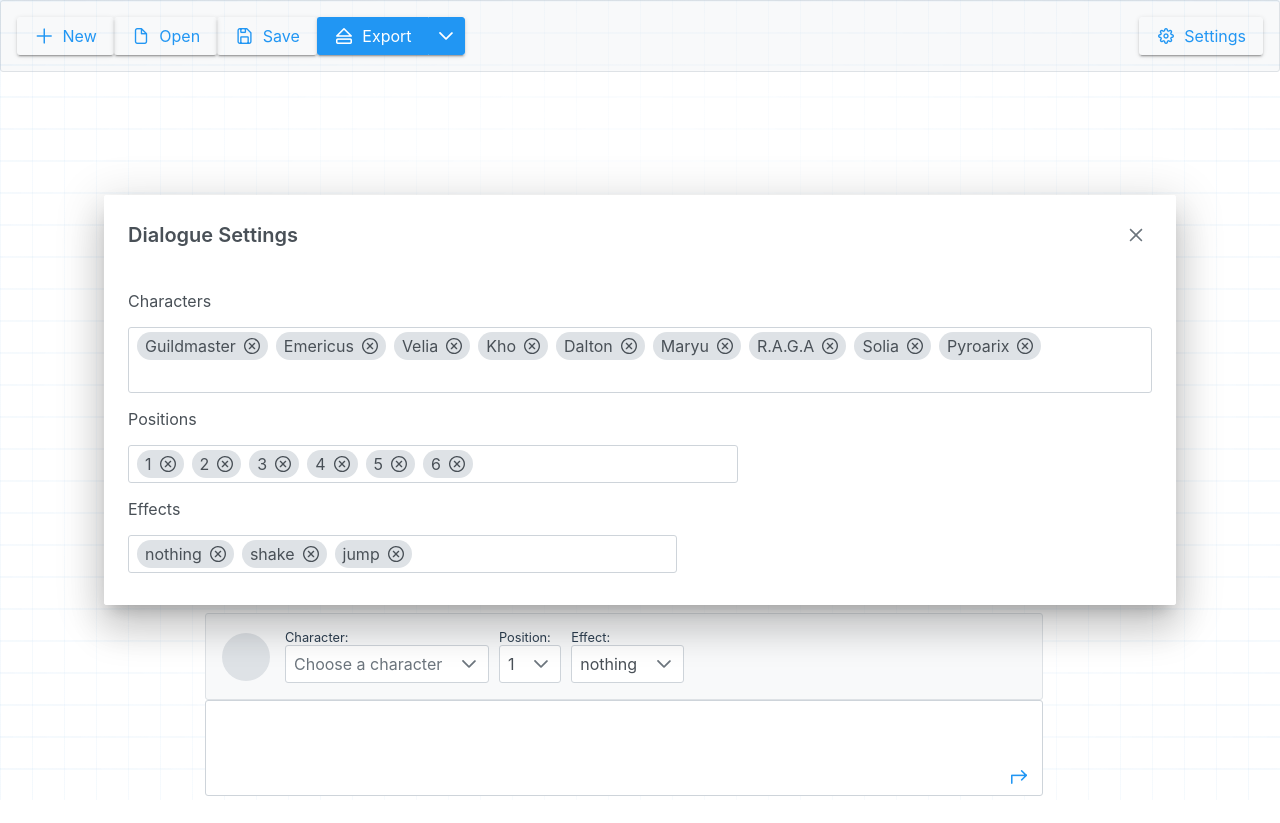
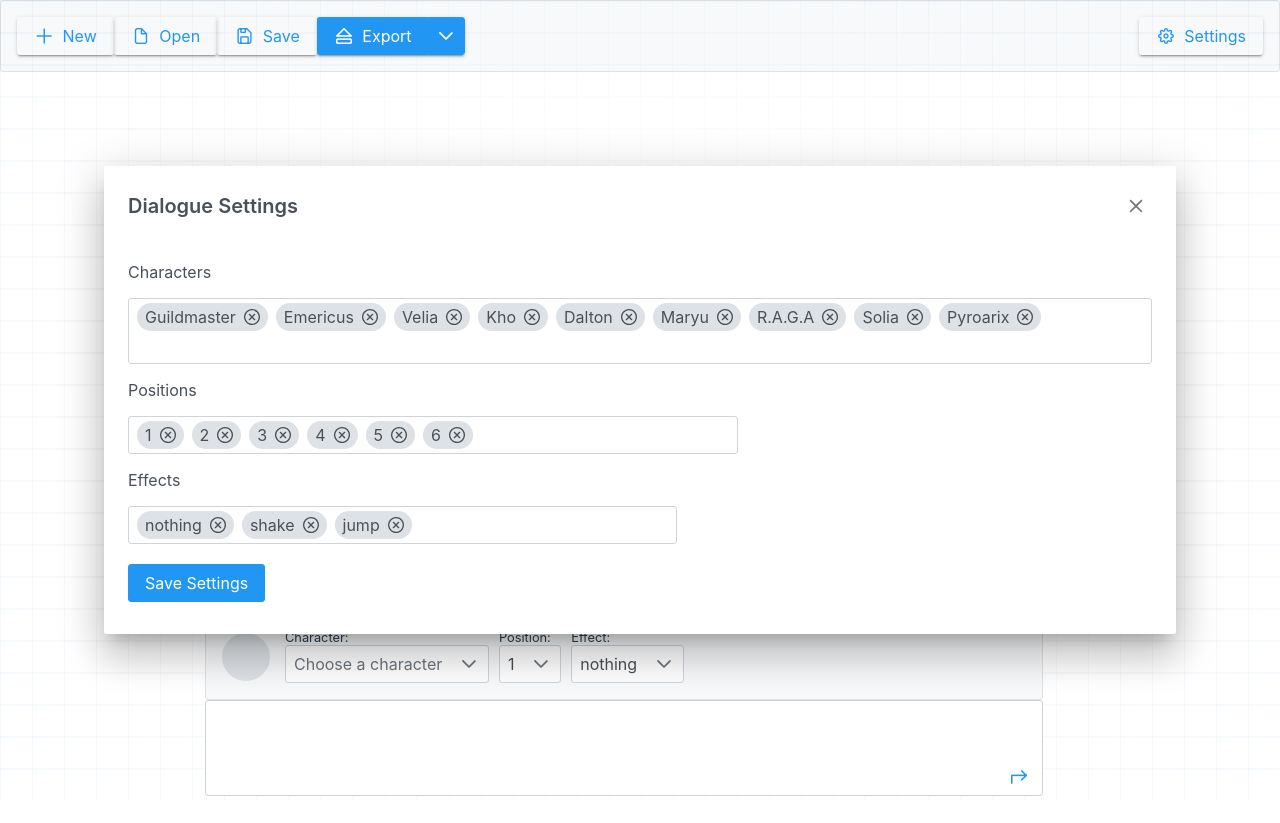
Before and after one commit to janinevaranta/kilta-dialogue-maker, a Vue app: page /#/ in a window 1280 px wide. Both pictures are taken after a click on the button "Settings". Built offline with nearby package versions, Linux system fonts and the light colour scheme.

Commit message:
DialogueSettings are now working and saving properly

```diff
--- a/src/components/DialogueSettings.vue
+++ b/src/components/DialogueSettings.vue
@@ -1,9 +1,14 @@
 <script setup lang="ts">
-import { ref, inject, onMounted } from "vue";
+import { ref, inject, onMounted, defineEmits } from "vue";
 import { defaultDialogueSettings } from "../data/index.js";
 
 import type { Ref } from "vue";
 import type { DialogueSetting } from "../data/index.js";
+import type { DynamicDialogInstance } from "primevue/dynamicdialogoptions";
+
+// Initialize the PrimeVue provided dialogRef variable.
+// This can be later used to close the dialog.
+const dialogRef = inject<DynamicDialogInstance>("dialogRef");
 
 // Initialize the different setting values.
 // All values are expected to be strings.
@@ -12,13 +17,27 @@ const dialoguePositions: Ref<string[]> = ref([]);
 const dialogueEffects: Ref<string[]> = ref([]);
 
 // Load the global configurations, set initially in the parent component.
-const dialogueSettings = inject<DialogueSetting[]>("dialogueSettings", defaultDialogueSettings);
+const dialogueSettings = inject<{characters?: DialogueSetting, positions?: DialogueSetting, effects?: DialogueSetting}>("dialogueSettings", defaultDialogueSettings);
 
 onMounted(() => {
-  dialogueCharacters.value = dialogueSettings.value[0].currentValue;
-  dialoguePositions.value = dialogueSettings.value[1].currentValue;
-  dialogueEffects.value = dialogueSettings.value[2].currentValue;
+  dialogueCharacters.value = dialogueSettings.value.characters.currentValue;
+  dialoguePositions.value = dialogueSettings.value.positions.currentValue;
+  dialogueEffects.value = dialogueSettings.value.effects.currentValue;
 });
+
+function saveSettings() {
+  /**
+   * Emit saved settings and close the dialog window.
+   */
+  if (dialogRef) {
+    dialogRef.value.close({
+      characters: dialogueCharacters.value,
+      positions: dialoguePositions.value,
+      effects: dialogueEffects.value
+    })
+  }
+}
+
 </script>
 
 <template>
@@ -29,6 +48,9 @@ onMounted(() => {
     <Chips v-model="dialoguePositions" />
     <p>Effects</p>
     <Chips v-model="dialogueEffects" />
+    <br>
+    <br>
+    <Button label="Save Settings" @click="saveSettings" />
   </div>
 </template>
 
--- a/src/data/index.ts
+++ b/src/data/index.ts
@@ -49,24 +49,26 @@ const dialoguePositions = [
   "6",
 ];
 
-const defaultDialogueSettings = [{
+const defaultDialogueSettings = {
+  characters: {
     name: "Characters",
     description: "List of characters that can appear in the dialogues.",
     defaultValue: dialogueCharacters,
     currentValue: dialogueCharacters,
   },
-{
+  positions: {
     name: "Positions",
     description: "List of positions that can be set for each character.",
     defaultValue: dialoguePositions,
     currentValue: dialoguePositions,
   },
-{
+  effects: {
     name: "Effects",
     description: "List of effects that can be set for each message.",
     defaultValue: dialogueTransitionEffects,
     currentValue: dialogueTransitionEffects,
-}];
+  }
+};
 
 export {
   dialoguePositions,
--- a/src/views/Dialogue.vue
+++ b/src/views/Dialogue.vue
@@ -24,6 +24,12 @@ interface DialogueSetting {
   currentValue: any,
 }
 
+interface DialogueSettings {
+  characters: DialogueSetting,
+  positions: DialogueSetting,
+  effects: DialogueSetting
+}
+
 interface MessageOptions {
   index?: number,
   author: string,
@@ -38,7 +44,7 @@ interface SaveConfig {
   content: Array<MessageOptions>,
 }
 
-const dialogueSettings: Ref<DialogueSetting[]> = ref([]);
+const dialogueSettings: Ref<DialogueSettings> = ref(defaultDialogueSettings);
 
 // Try to load the settings from the local storage, if they exists.
 // If not, load the default settings.
@@ -52,6 +58,7 @@ if (savedSettings) {
 
 // Provide the settings globally for every child component.
 provide("dialogueSettings", dialogueSettings);
+console.log(dialogueSettings.value);
 
 const dialogueMessages: Ref<MessageOptions[]> = ref([]);
 const currentMessageAction = ref(MessageStates.Normal);
@@ -62,14 +69,7 @@ const dialog = useDialog();
 const toast = useToast();
 
 
-function changeSettings(newSettings: DialogueSetting[]) {
-  /**
-   * Change any setting values provided in the parameters.
-   * @param newSettings A new array of DialogueSetting objects to be applied.
-   */
-
-  dialogueSettings.value = newSettings;
-}
+// Application State Functions //
 function createMessage(opts: MessageOptions) {
   dialogueMessages.value.push(opts);
 }
@@ -154,6 +154,11 @@ function openDialogueSettings() {
   dialog.open(DialogueSettings, {
     props: {
       header: "Dialogue Settings",
+    },
+    onClose(options) {
+      if (options) {
+        saveSettings(options);
+      }
     }
   })
 }
@@ -164,11 +169,29 @@ function openExportSettings() {
     }
   })
 }
+function saveSettings(newValues: any) {
+  /**
+   * Save the new settings.
+   * Set the new settings as the new value for dialogueSettings variable
+   * and save them to the local storage after stringifying.
+   * @param newValues DialogueSetting[] Array of DialogueSetting objects.
+   */
+  console.log(newValues.data)
+  if (newValues) {
+    dialogueSettings.value.characters.currentValue = newValues.data.characters;
+    dialogueSettings.value.positions.currentValue = newValues.data.positions;
+    dialogueSettings.value.effects.currentValue= newValues.data.effects;
+
+    localStorage.setItem("dialogueSettings", JSON.stringify(dialogueSettings.value));
+    console.log(dialogueSettings.value);
+    toast.add({severity: "success", summary: "Settings Saved", detail: "Settings have been saved successfully.", life: 5000})
+  }
+}
 </script>
 
 <template>
   <Toast></Toast>
-  <DynamicDialog></DynamicDialog>
+  <DynamicDialog @save-settings="saveSettings"></DynamicDialog>
   <div id="dialogue">
     <DialogueNavBar
       :dialogue-name="dialogueName"
```
Lines whose indentation alone changed are shown as unchanged.
